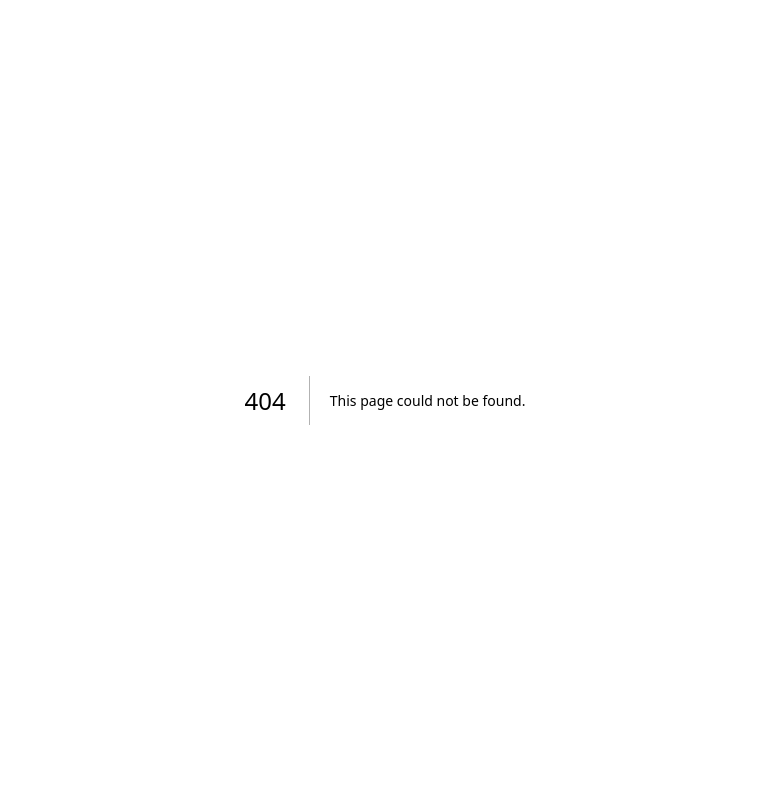
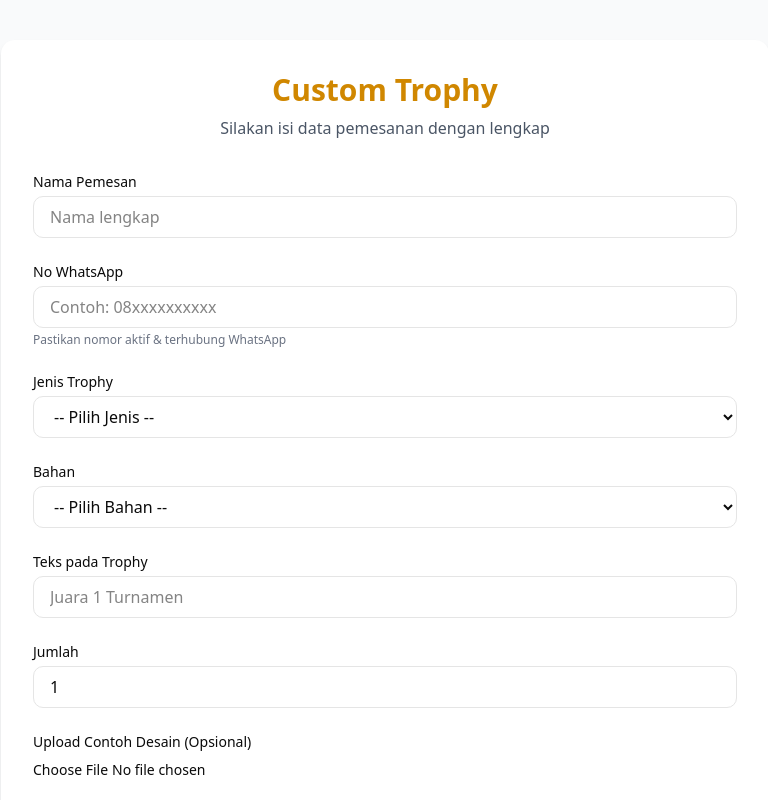
Before and after one commit to anisasetianingsih13/Beli-Trophy, a Next.js app in the folder web/: page /custom in a window 1280 px wide. Before the commit this address had no page. Shown: the top 800 px of the page, without its empty margins (255-1023 px from the left). Built offline with nearby package versions, Linux system fonts and the light colour scheme.

Commit message:
menambah custom trophy

```diff
--- /dev/null
+++ b/web/src/app/(user)/custom/page.tsx
@@ -0,0 +1,215 @@
+'use client';
+
+import { useState } from 'react';
+
+export default function CustomPage() {
+  const [form, setForm] = useState({
+    nama: '',
+    noWa: '',
+    jenis: '',
+    bahan: '',
+    teks: '',
+    jumlah: 1,
+    catatan: '',
+  });
+
+  const [foto, setFoto] = useState<File | null>(null);
+  const [preview, setPreview] = useState<string | null>(null);
+
+  const handleChange = (
+    e: React.ChangeEvent<HTMLInputElement | HTMLSelectElement | HTMLTextAreaElement>
+  ) => {
+    const { name, value } = e.target;
+    setForm({ ...form, [name]: value });
+  };
+
+  const handleFotoChange = (e: React.ChangeEvent<HTMLInputElement>) => {
+    const file = e.target.files?.[0];
+    if (!file) return;
+
+    setFoto(file);
+    setPreview(URL.createObjectURL(file));
+  };
+
+  const handleSubmit = (e: React.FormEvent) => {
+    e.preventDefault();
+
+    const data = {
+      ...form,
+      foto,
+    };
+
+    console.log('Data Pesanan:', data);
+    alert(
+      `Terima kasih ${form.nama}, pesanan custom berhasil dikirim.\nKami akan menghubungi Anda via WhatsApp: ${form.noWa}`
+    );
+  };
+
+  return (
+    <div className="min-h-screen bg-gray-50 py-10 px-4">
+      <div className="max-w-3xl mx-auto bg-white rounded-xl shadow-md p-8">
+        <h1 className="text-3xl font-bold text-center text-yellow-600 mb-2">
+          Custom Trophy
+        </h1>
+        <p className="text-center text-gray-600 mb-8">
+          Silakan isi data pemesanan dengan lengkap
+        </p>
+
+        <form onSubmit={handleSubmit} className="space-y-6">
+
+          {/* Nama Pemesan */}
+          <div>
+            <label className="block text-sm font-medium mb-1">
+              Nama Pemesan
+            </label>
+            <input
+              type="text"
+              name="nama"
+              value={form.nama}
+              onChange={handleChange}
+              placeholder="Nama lengkap"
+              required
+              className="w-full rounded-lg border px-4 py-2"
+            />
+          </div>
+
+          {/* No WhatsApp */}
+          <div>
+            <label className="block text-sm font-medium mb-1">
+              No WhatsApp
+            </label>
+            <input
+              type="tel"
+              name="noWa"
+              value={form.noWa}
+              onChange={handleChange}
+              placeholder="Contoh: 08xxxxxxxxxx"
+              required
+              pattern="[0-9]+"
+              className="w-full rounded-lg border px-4 py-2"
+            />
+            <p className="text-xs text-gray-500 mt-1">
+              Pastikan nomor aktif & terhubung WhatsApp
+            </p>
+          </div>
+
+          {/* Jenis Trophy */}
+          <div>
+            <label className="block text-sm font-medium mb-1">
+              Jenis Trophy
+            </label>
+            <select
+              name="jenis"
+              value={form.jenis}
+              onChange={handleChange}
+              required
+              className="w-full rounded-lg border px-4 py-2"
+            >
+              <option value="">-- Pilih Jenis --</option>
+              <option value="Piala">Piala</option>
+              <option value="Plakat">Plakat</option>
+              <option value="Medali">Medali</option>
+            </select>
+          </div>
+
+          {/* Bahan */}
+          <div>
+            <label className="block text-sm font-medium mb-1">
+              Bahan
+            </label>
+            <select
+              name="bahan"
+              value={form.bahan}
+              onChange={handleChange}
+              required
+              className="w-full rounded-lg border px-4 py-2"
+            >
+              <option value="">-- Pilih Bahan --</option>
+              <option value="Akrilik">Akrilik</option>
+              <option value="Logam">Logam</option>
+              <option value="Kayu">Kayu</option>
+            </select>
+          </div>
+
+          {/* Teks Trophy */}
+          <div>
+            <label className="block text-sm font-medium mb-1">
+              Teks pada Trophy
+            </label>
+            <input
+              type="text"
+              name="teks"
+              value={form.teks}
+              onChange={handleChange}
+              placeholder="Juara 1 Turnamen"
+              required
+              className="w-full rounded-lg border px-4 py-2"
+            />
+          </div>
+
+          {/* Jumlah */}
+          <div>
+            <label className="block text-sm font-medium mb-1">
+              Jumlah
+            </label>
+            <input
+              type="number"
+              name="jumlah"
+              min={1}
+              value={form.jumlah}
+              onChange={handleChange}
+              className="w-full rounded-lg border px-4 py-2"
+            />
+          </div>
+
+          {/* Upload Foto */}
+          <div>
+            <label className="block text-sm font-medium mb-2">
+              Upload Contoh Desain (Opsional)
+            </label>
+            <input
+              type="file"
+              accept="image/png, image/jpeg"
+              onChange={handleFotoChange}
+              className="block w-full text-sm"
+            />
+
+            {preview && (
+              <div className="mt-4">
+                <p className="text-sm text-gray-600 mb-2">Preview Foto:</p>
+                <img
+                  src={preview}
+                  alt="Preview"
+                  className="w-48 rounded-lg border shadow"
+                />
+              </div>
+            )}
+          </div>
+
+          {/* Catatan */}
+          <div>
+            <label className="block text-sm font-medium mb-1">
+              Catatan Tambahan
+            </label>
+            <textarea
+              name="catatan"
+              value={form.catatan}
+              onChange={handleChange}
+              rows={4}
+              placeholder="Warna, ukuran, deadline, dll"
+              className="w-full rounded-lg border px-4 py-2"
+            />
+          </div>
+
+          {/* Submit */}
+          <button
+            type="submit"
+            className="w-full bg-yellow-500 hover:bg-yellow-600 text-white py-3 rounded-lg font-semibold"
+          >
+            Kirim Pesanan Custom
+          </button>
+        </form>
+      </div>
+    </div>
+  );
+}
```
